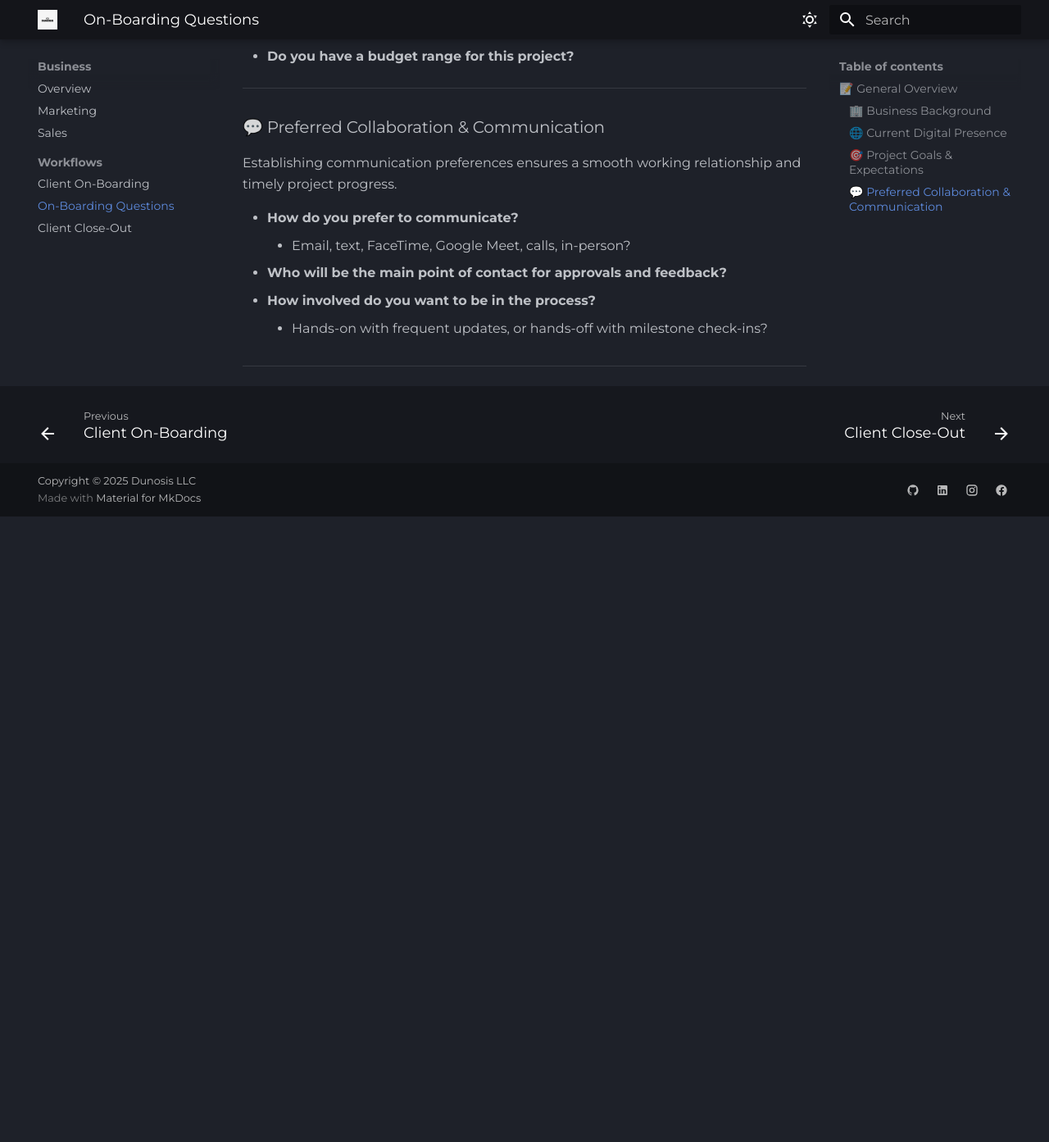
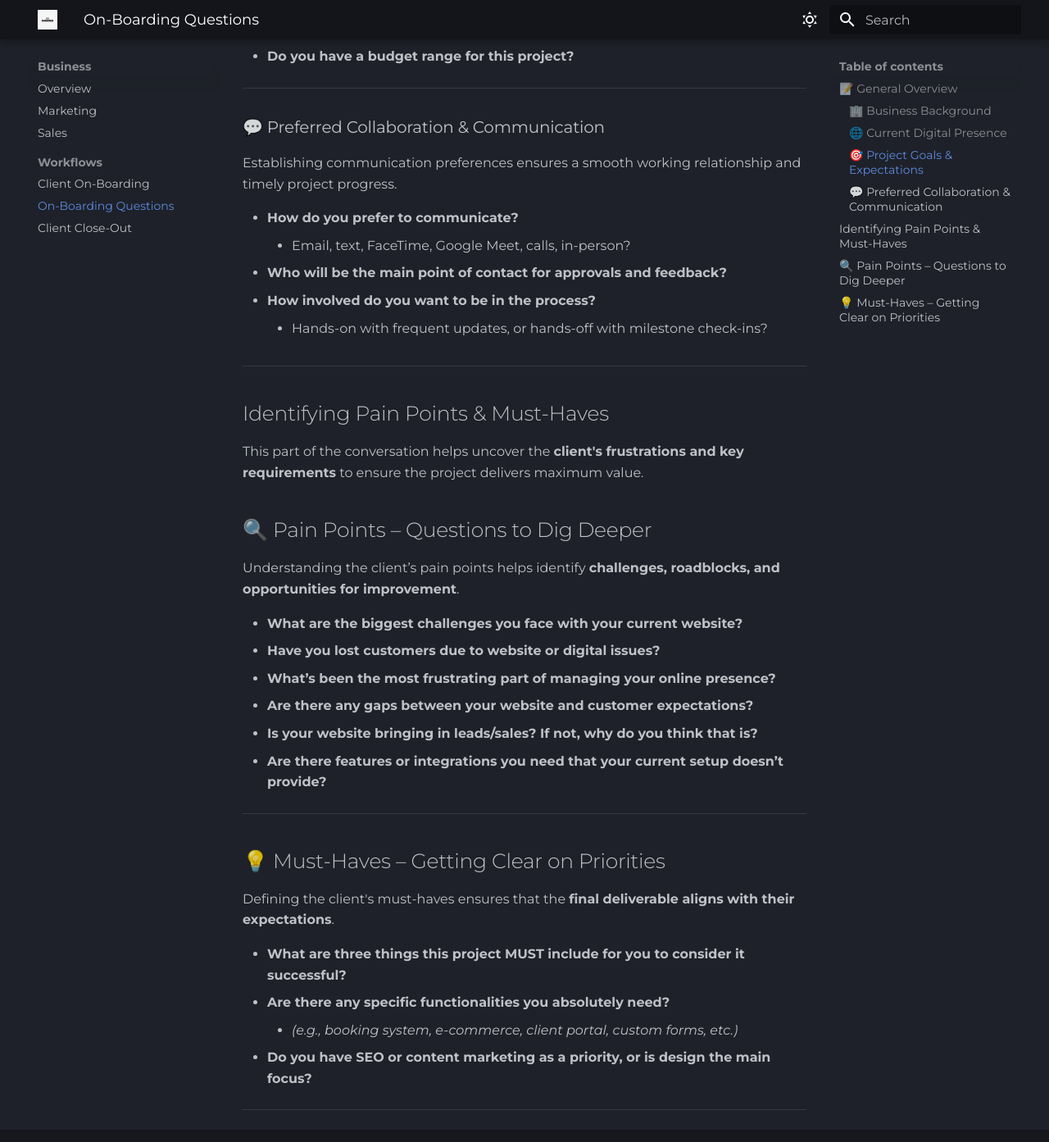
Before and after one commit to wesordonez/dunosis-web-docs, an MkDocs documentation site: the page built from docs/business/workflows/onboarding-questions.md, in a window 1280 px wide and 1400 px high, scrolled down 1427 px. Shown: the top 1393 px of the window at 82% size. Built offline with MkDocs 1.6.1 and Material for MkDocs 9.7.7, drawn with Linux system fonts in a browser that asks for light colours; emoji names are drawn with the system emoji font; before the commit the page ends 2057 px from its top, so only the background shows below that.

Commit message:
added pain points and must have questions

```diff
--- a/docs/business/workflows/onboarding-questions.md
+++ b/docs/business/workflows/onboarding-questions.md
@@ -56,3 +56,33 @@ Establishing communication preferences ensures a smooth working relationship and
     - Hands-on with frequent updates, or hands-off with milestone check-ins?
 
 ---
+
+
+##  Identifying Pain Points & Must-Haves
+
+This part of the conversation helps uncover the **client's frustrations and key requirements** to ensure the project delivers maximum value.
+
+
+## 🔍 Pain Points – Questions to Dig Deeper
+
+Understanding the client’s pain points helps identify **challenges, roadblocks, and opportunities for improvement**.
+
+- **What are the biggest challenges you face with your current website?**
+- **Have you lost customers due to website or digital issues?**
+- **What’s been the most frustrating part of managing your online presence?**
+- **Are there any gaps between your website and customer expectations?**
+- **Is your website bringing in leads/sales? If not, why do you think that is?**
+- **Are there features or integrations you need that your current setup doesn’t provide?**
+
+---
+
+## 💡 Must-Haves – Getting Clear on Priorities
+
+Defining the client's must-haves ensures that the **final deliverable aligns with their expectations**.
+
+- **What are three things this project MUST include for you to consider it successful?**
+- **Are there any specific functionalities you absolutely need?**
+    - *(e.g., booking system, e-commerce, client portal, custom forms, etc.)*
+- **Do you have SEO or content marketing as a priority, or is design the main focus?**
+
+---
```
